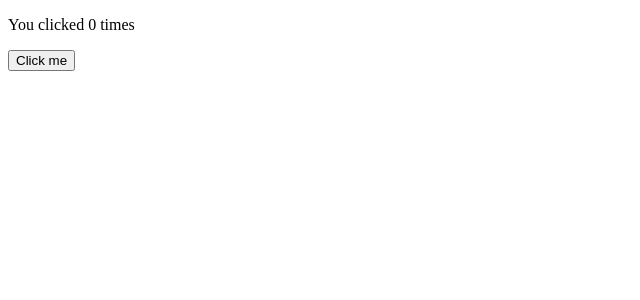
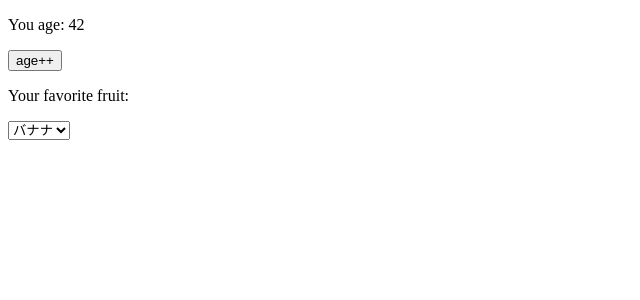
Before and after one commit to zaki-yama-labs/react-hooks-typescript, a React app: page / in a window 1280 px wide. Shown: the top 300 px of the page, without its empty margins (0-640 px from the left). Built offline with nearby package versions, Linux system fonts and the light colour scheme; the HTML template or start-up script is replaced by a standard one.

Commit message:
03. ヒント：複数の state 変数を使う

```diff
--- /dev/null
+++ b/src/03-hooks-state/ExampleWithManyStates.tsx
@@ -0,0 +1,21 @@
+import React, { useState } from 'react';
+
+export function ExampleWithManyStates() {
+  // Declare multiple state variables;
+  const [age, setAge] = useState(42);
+  const [fruit, setFruit] = useState('banana');
+  const [todos, setTodos] = useState({ text: 'Learn Hooks' });
+
+  return (
+    <div>
+      <p>You age: {age}</p>
+      <button onClick={() => setAge(age + 1)}>age++</button>
+      <p>Your favorite fruit:</p>
+      <select value={fruit} onChange={(e) => setFruit(e.target.value)}>
+        <option value="banana">バナナ</option>
+        <option value="apple">りんご</option>
+        <option value="orange">みかん</option>
+      </select>
+    </div>
+  );
+}
--- a/src/index.tsx
+++ b/src/index.tsx
@@ -1,5 +1,5 @@
 import React from "react";
 import { render } from "react-dom";
-import { Example } from "./03-hooks-state/Example";
+import { ExampleWithManyStates } from "./03-hooks-state/ExampleWithManyStates";
 
-render(<Example />, document.getElementById('main'));
+render(<ExampleWithManyStates />, document.getElementById('main'));
```
